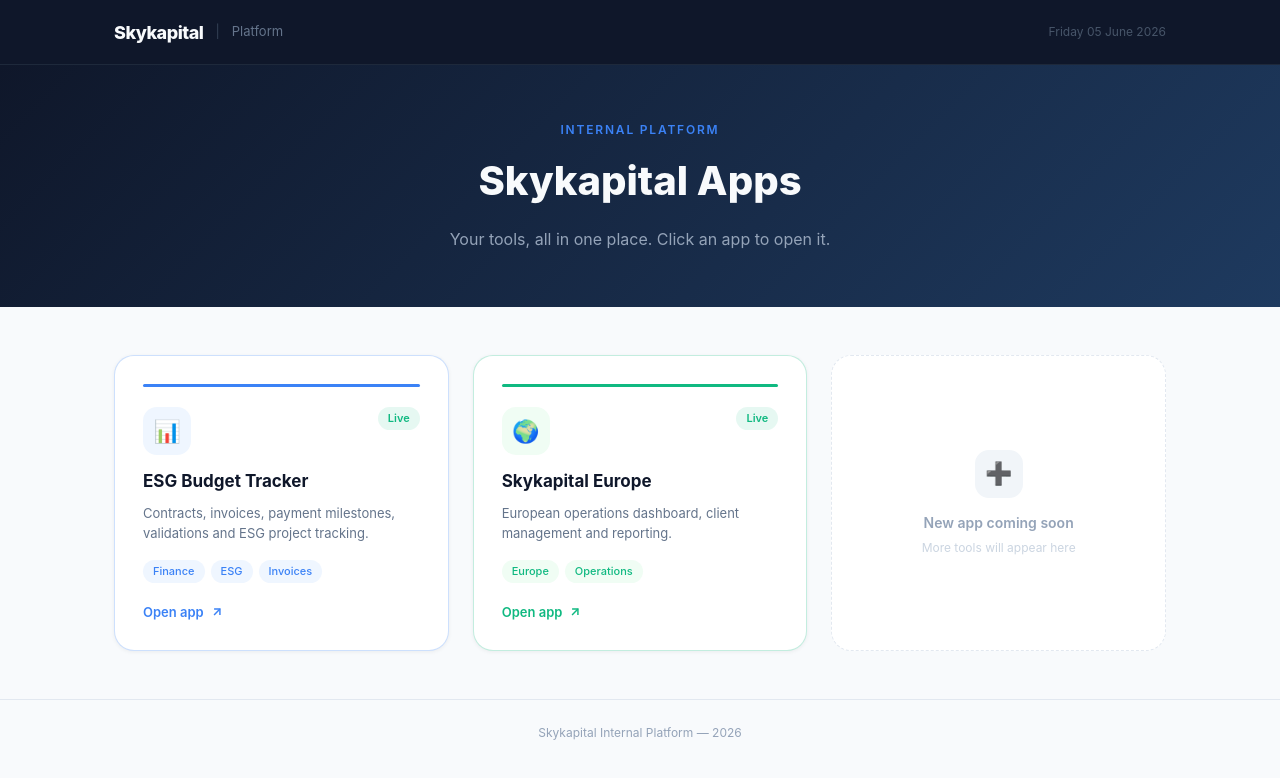
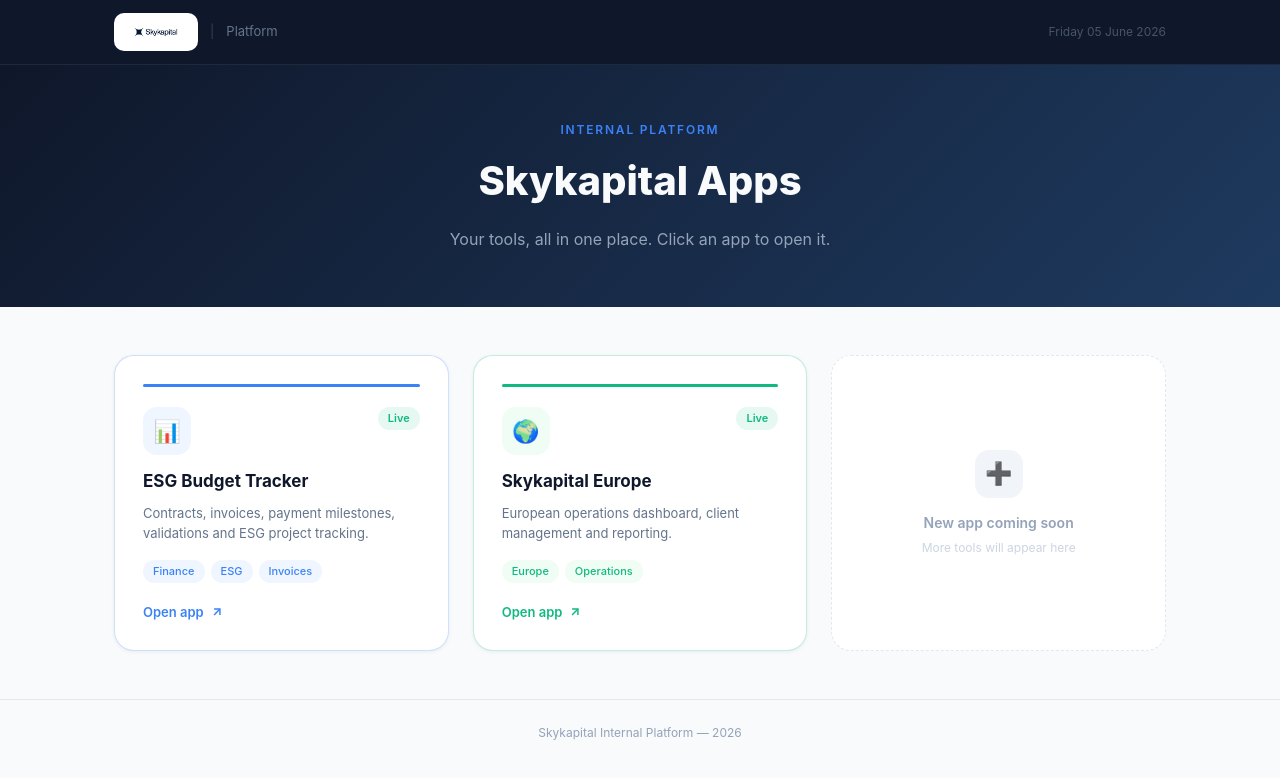
Before and after one commit to rudychoufani98-stack/Skykapital-portal, a Next.js app: page / in a window 1280 px wide. Shown: the top 778 px of the page. Built offline with nearby package versions, Linux system fonts and the light colour scheme.

Commit message:
Add logo in white pill box in header

```diff
--- a/app/page.tsx
+++ b/app/page.tsx
@@ -29,7 +29,9 @@ export default function Portal() {
       <div style={{ background: '#0F172A', borderBottom: '1px solid #1E293B' }}>
         <div style={{ maxWidth: 1100, margin: '0 auto', padding: '0 24px', height: 64, display: 'flex', alignItems: 'center', justifyContent: 'space-between' }}>
           <div style={{ display: 'flex', alignItems: 'center', gap: 12 }}>
-            <span style={{ color: '#F8FAFC', fontWeight: 800, fontSize: 18, letterSpacing: '-0.5px' }}>Skykapital</span>
+            <div style={{ background: '#fff', borderRadius: 10, padding: '5px 14px', display: 'flex', alignItems: 'center', justifyContent: 'center' }}>
+              <img src="/logo.png" alt="Skykapital" style={{ height: 28, objectFit: 'contain', display: 'block' }} />
+            </div>
             <span style={{ color: '#334155', fontSize: 13 }}>|</span>
             <span style={{ color: '#64748B', fontSize: 13 }}>Platform</span>
           </div>
```
